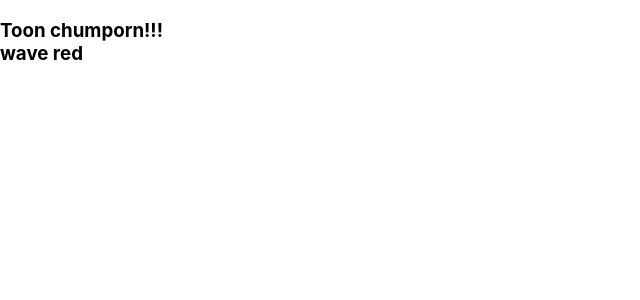
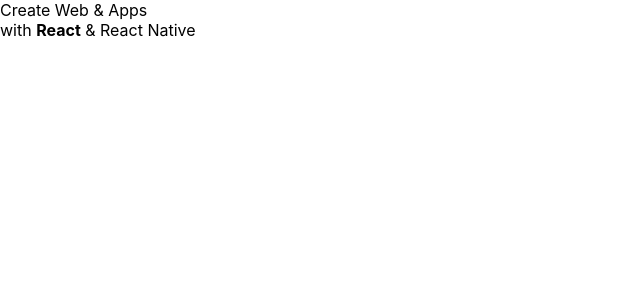
Before and after one commit to jetsada437/app1, a React (Create React App) app: page / in a window 1280 px wide. Shown: the top 300 px of the page, without its empty margins (0-640 px from the left). Built offline with nearby package versions, Linux system fonts and the light colour scheme.

Commit message:
Update App.js insert variable

```diff
--- a/src/App.js
+++ b/src/App.js
@@ -1,7 +1,16 @@
 import React from 'react';
 
 function App() {
-  return <h3>Toon chumporn!!! <br/>wave red</h3>
+  let r= '<b>React</b>'
+  let rn='React Native'
+
+  const el=(
+    <div>
+    Create Web & Apps <br/>
+    with <span dangerouslySetInnerHTML={{__html:r}}/> & {rn}
+    </div>
+  )
+  return el
 }
 
 export default App;
```
